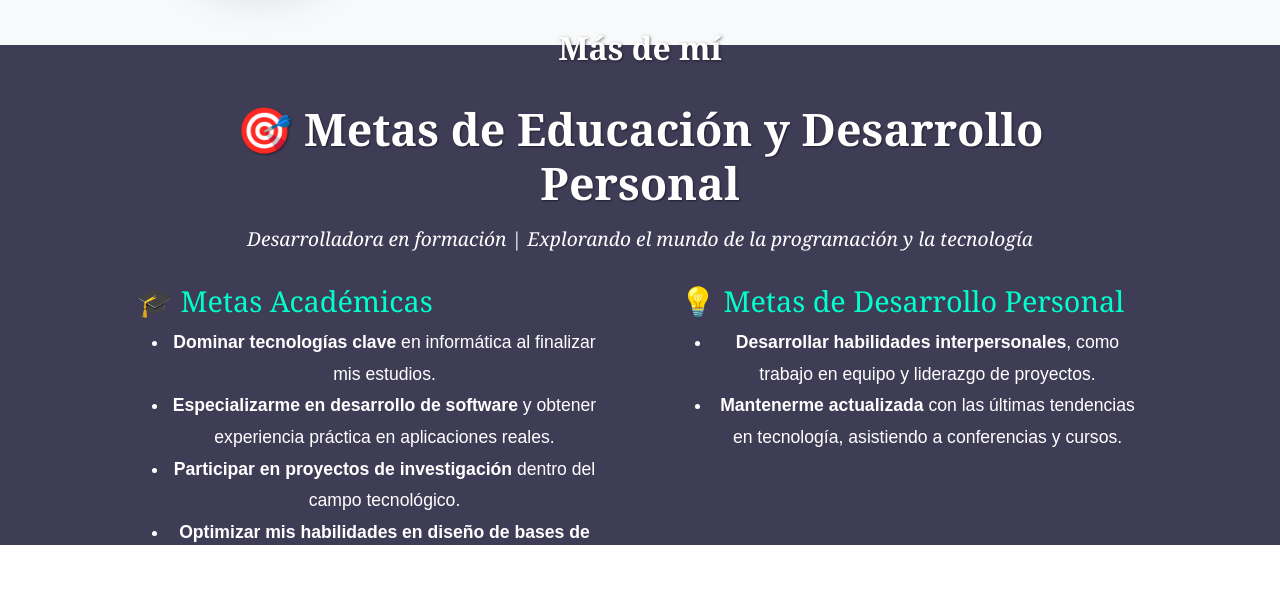
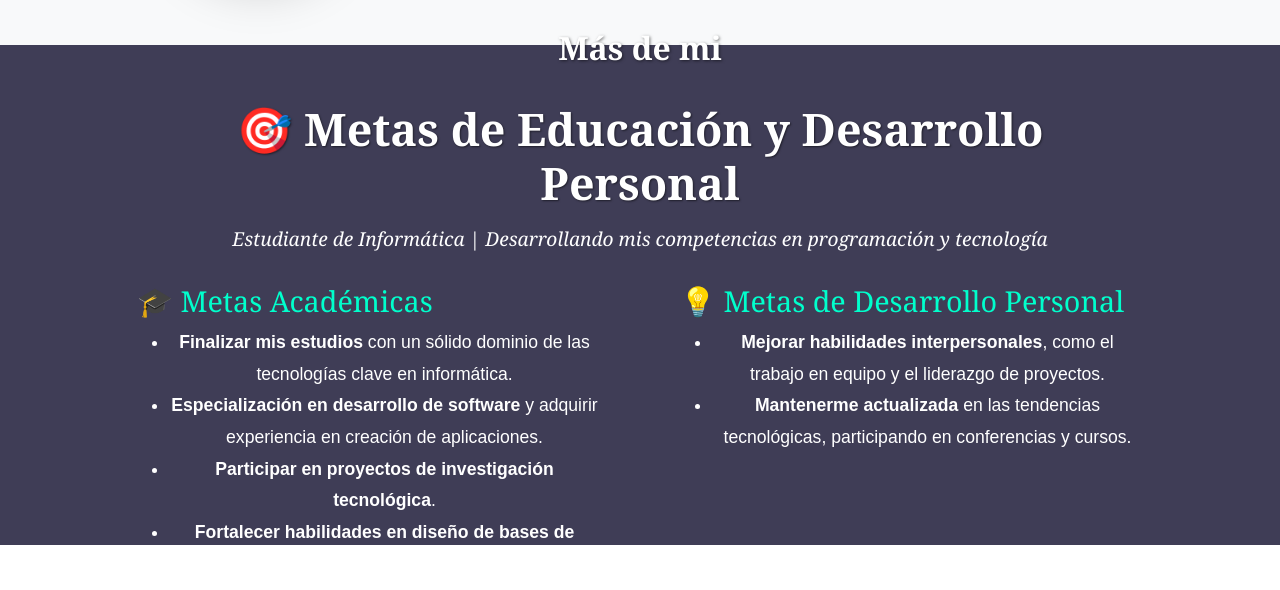
Before and after one commit to Elis12519/Elis12519.github.io, a plain HTML site: page index.html in a window 1280 px wide. Shown: the part 357-947 px from the top of the page. Drawn offline with nearby package versions, Linux system fonts and the light colour scheme.

Commit message:
Update index.html

```diff
--- a/index.html
+++ b/index.html
@@ -174,13 +174,12 @@
     <section id="aboutme" class="about-me section-oscura">
         <div class="contenedor" style="width: 80%; max-width: 1300px; margin: 0 auto;">
             <h2 class="seccion-titulo" style="text-align: center; color: #ffffff; font-family: 'Georgia', serif; font-size: 2em; margin: 20px 0; font-weight: bold; text-shadow: 1px 1px 3px rgba(0, 0, 0, 0.5);">
-            Más de mí
+                Más de mi
             </h2>
-
                         <p class="seccion-texto">
                 <h1 style="text-align: center; color: #ffffff; font-family: 'Georgia', serif; font-size: 2.8em; margin-bottom: 15px; font-weight: bold; text-shadow: 1px 1px 2px rgba(0, 0, 0, 0.5);">🎯 Metas de Educación y Desarrollo Personal</h1>
                 <p style="text-align: center; color: #ffffff; font-family: 'Georgia', serif; font-size: 1.2em; line-height: 1.5;">
-                <em>Desarrolladora en formación | Explorando el mundo de la programación y la tecnología</em>
+                    <em>Estudiante de Informática | Desarrollando mis competencias en programación y tecnología</em>
                 </p>
             </p>
 
@@ -190,10 +189,10 @@
                 <td style="vertical-align: top; padding-right: 40px;">
                   <h2 style="color: #00ffcc; font-family: 'Georgia', serif; font-size: 1.8em; text-align: left;">🎓 Metas Académicas</h2>
                   <ul style="font-family: 'Arial', sans-serif; font-size: 1.1em; line-height: 1.8;">
-                        <li><strong>Dominar tecnologías clave</strong> en informática al finalizar mis estudios.</li>
-                        <li><strong>Especializarme en desarrollo de software</strong> y obtener experiencia práctica en aplicaciones reales.</li>
-                        <li><strong>Participar en proyectos de investigación</strong> dentro del campo tecnológico.</li>
-                        <li><strong>Optimizar mis habilidades en diseño de bases de datos</strong> para mejorar la gestión de la información.</li>
+                    <li><strong>Finalizar mis estudios</strong> con un sólido dominio de las tecnologías clave en informática.</li>
+                    <li><strong>Especialización en desarrollo de software</strong> y adquirir experiencia en creación de aplicaciones.</li>
+                    <li><strong>Participar en proyectos de investigación tecnológica</strong>.</li>
+                    <li><strong>Fortalecer habilidades en diseño de bases de datos</strong> para optimizar la gestión de la información.</li>
                   </ul>
                 </td>
 
@@ -201,14 +200,15 @@
                 <td style="vertical-align: top; padding-left: 40px;">
                   <h2 style="color: #00ffcc; font-family: 'Georgia', serif; font-size: 1.8em; text-align: left;">💡 Metas de Desarrollo Personal</h2>
                   <ul style="font-family: 'Arial', sans-serif; font-size: 1.1em; line-height: 1.8;">
-                        <li><strong>Desarrollar habilidades interpersonales</strong>, como trabajo en equipo y liderazgo de proyectos.</li>
-                        <li><strong>Mantenerme actualizada</strong> con las últimas tendencias en tecnología, asistiendo a conferencias y cursos.</li>
+                    <li><strong>Mejorar habilidades interpersonales</strong>, como el trabajo en equipo y el liderazgo de proyectos.</li>
+                    <li><strong>Mantenerme actualizada</strong> en las tendencias tecnológicas, participando en conferencias y cursos.</li>
                   </ul>
                 </td>
               </tr>
             </table>
           </div>
         </section>
+
 
   <!-- Experience -->
 <section class="experiencia section-clara py-5">
```
Lines whose indentation alone changed are shown as unchanged.
